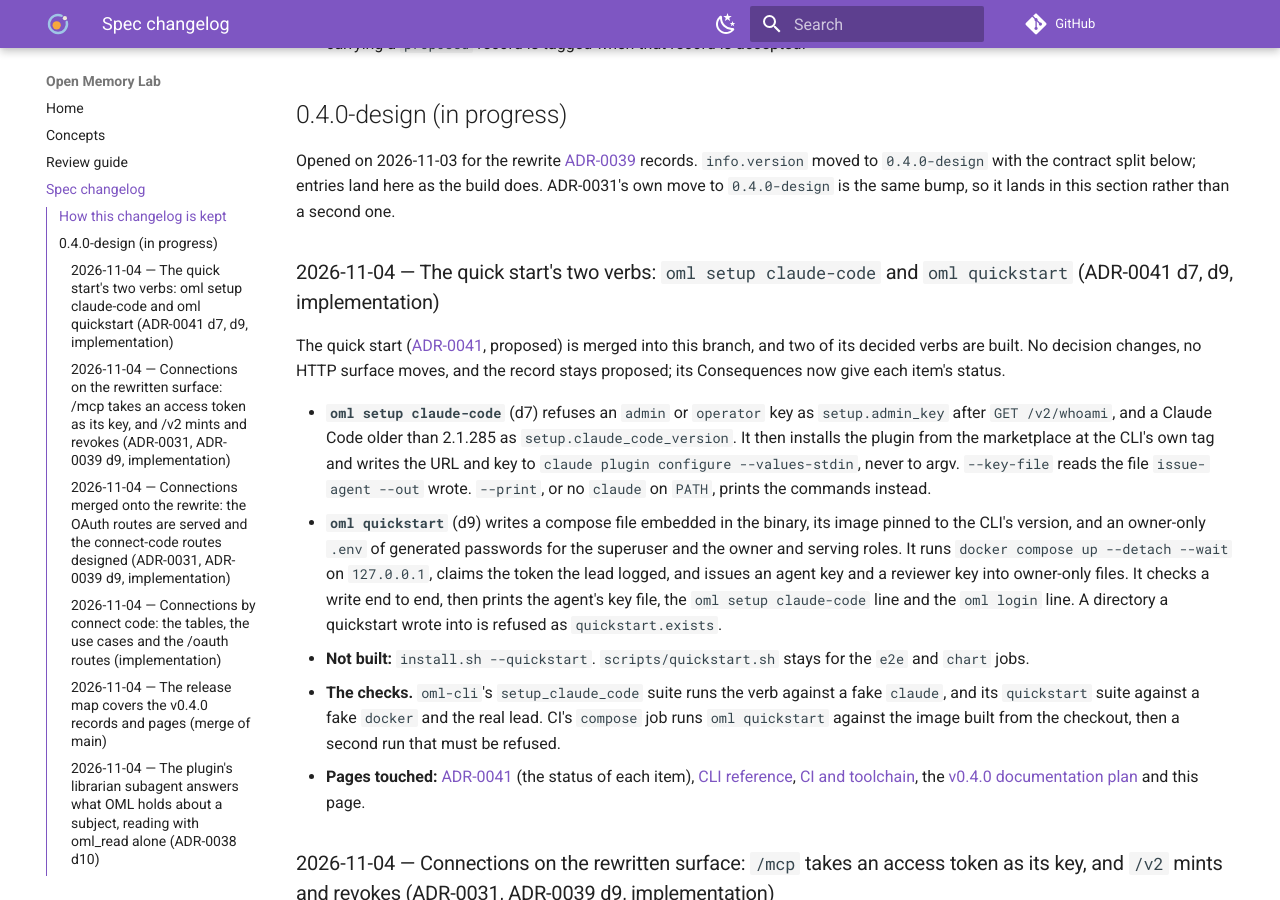
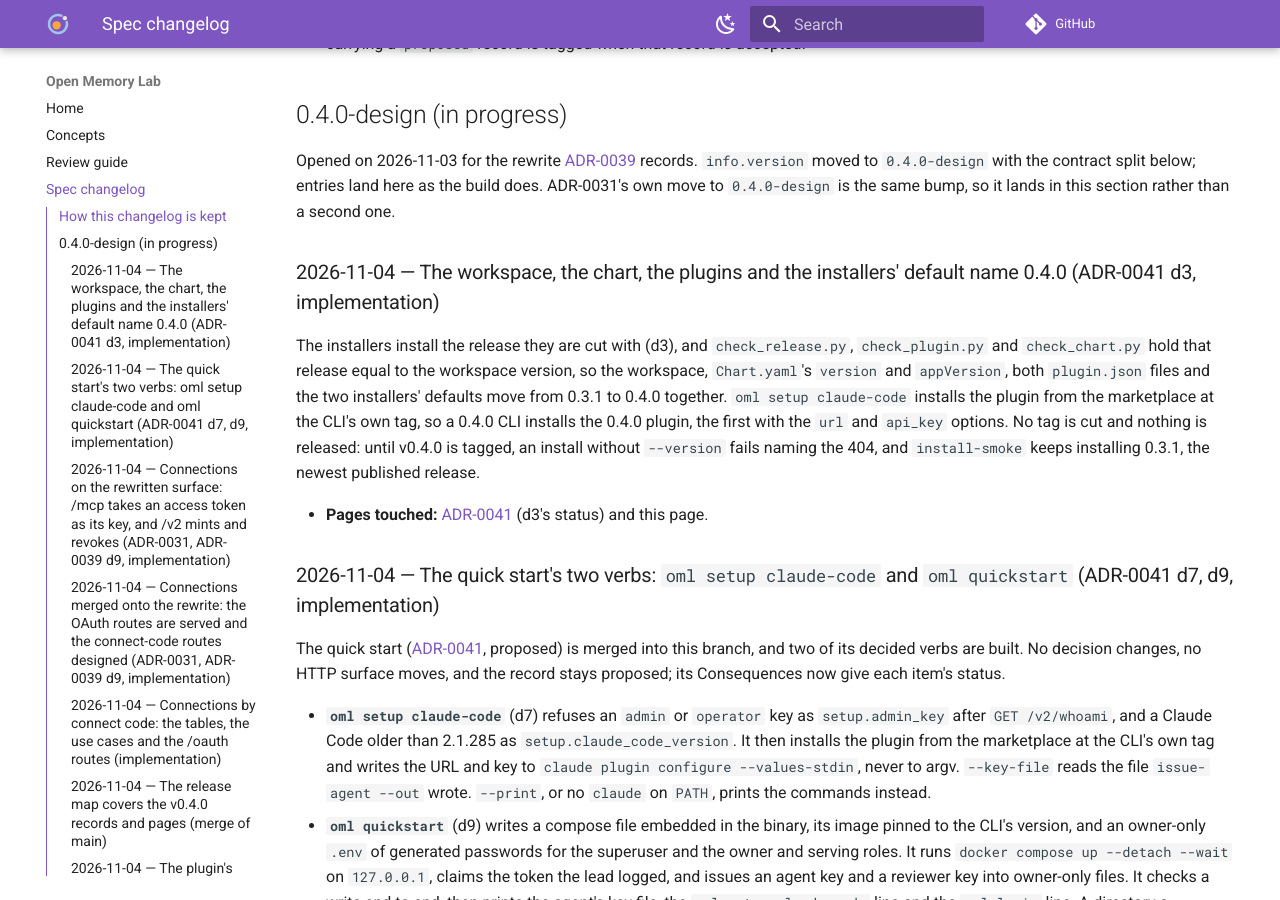
Before and after one commit to e8kor/open-memory-lab, an MkDocs documentation site: the page built from docs/changelog.md, in a window 1280 px wide and 900 px high, scrolled down 553 px. Built offline with MkDocs 1.6.1 and Material for MkDocs 9.7.7, drawn with Linux system fonts in a browser that asks for light colours; comment, search, counter and statistics services are not loaded.

Commit message:
The installers install 0.4.0 by default, the release being cut, with the workspace, the chart and both plugins at 0.4.0, so oml setup claude-code installs the plugin of its own release (ADR-0041 d3)
d3 makes the default the release a script is cut with, and the release checks hold that default, the chart and the plugins equal to the workspace version, so all of them move together. The CLI pins the marketplace to its own tag, and only a 0.4.0 plugin takes the url and api_key options setup writes; nothing is tagged, and until v0.4.0 is, an install without --version names the 404.

```diff
--- a/Cargo.toml
+++ b/Cargo.toml
@@ -14,7 +14,7 @@ members = [
 ]
 
 [workspace.package]
-version = "0.3.1"
+version = "0.4.0"
 edition = "2024"
 # MSRV = pinned stable minus two minor releases (ci-and-toolchain.md MSRV window)
 rust-version = "1.97"
--- a/docs/changelog.md
+++ b/docs/changelog.md
@@ -33,6 +33,20 @@ Opened on 2026-11-03 for the rewrite [ADR-0039](adr/ADR-0039-the-api-rewritten-f
 records. `info.version` moved to `0.4.0-design` with the contract split below; entries land
 here as the build does. ADR-0031's own move to `0.4.0-design` is the same bump, so it lands in
 this section rather than a second one.
+
+### 2026-11-04 — The workspace, the chart, the plugins and the installers' default name 0.4.0 (ADR-0041 d3, implementation)
+
+The installers install the release they are cut with (d3), and `check_release.py`,
+`check_plugin.py` and `check_chart.py` hold that release equal to the workspace version, so the
+workspace, `Chart.yaml`'s `version` and `appVersion`, both `plugin.json` files and the two
+installers' defaults move from 0.3.1 to 0.4.0 together. `oml setup claude-code` installs the
+plugin from the marketplace at the CLI's own tag, so a 0.4.0 CLI installs the 0.4.0 plugin, the
+first with the `url` and `api_key` options. No tag is cut and nothing is released: until v0.4.0
+is tagged, an install without `--version` fails naming the 404, and `install-smoke` keeps
+installing 0.3.1, the newest published release.
+
+- **Pages touched:** [ADR-0041](adr/ADR-0041-a-quick-start-in-one-command-per-role.md) (d3's
+  status) and this page.
 
 ### 2026-11-04 — The quick start's two verbs: `oml setup claude-code` and `oml quickstart` (ADR-0041 d7, d9, implementation)
 
```
Also changed, not shown: docs/adr/ADR-0041-a-quick-start-in-one-command-per-role.md (+1 -1 lines), 6 other files.
